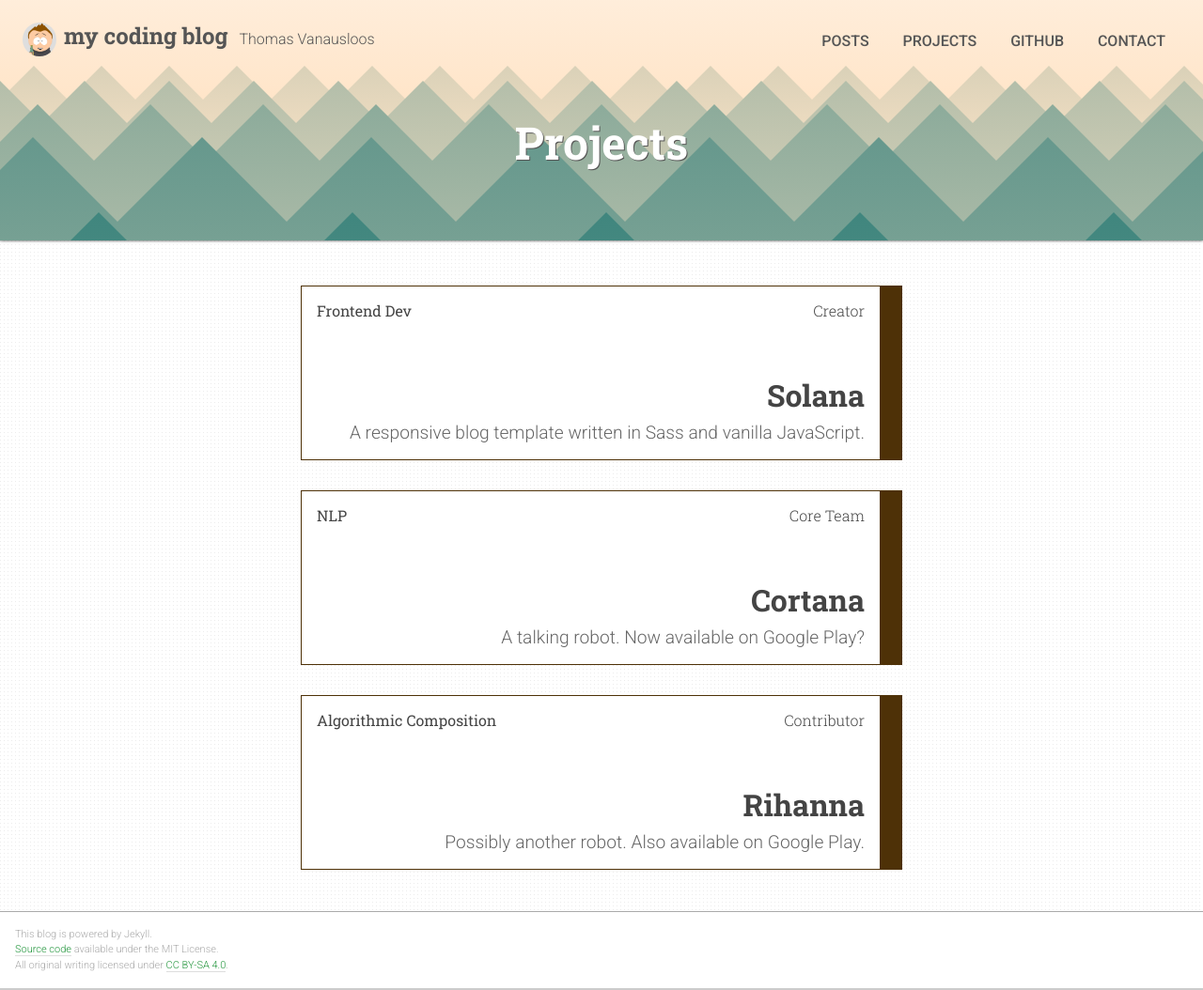
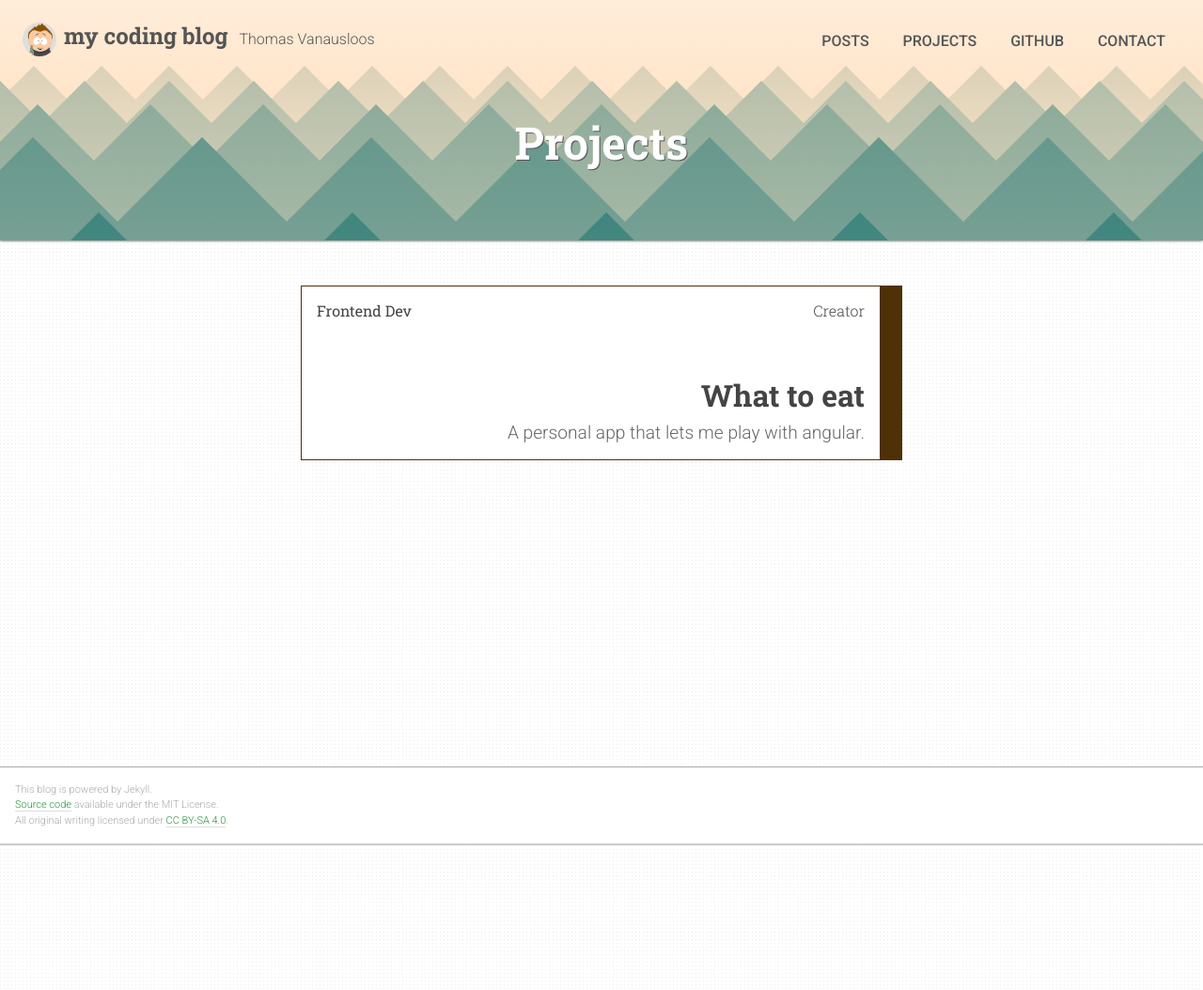
Before and after one commit to Thomasvanausloos/Thomasvanausloos.github.io, a Jekyll site: the page built from projects.html, in a window 1280 px wide. Shown: the whole page at 94% size. Built offline with Jekyll 4.4.1, drawn with Linux system fonts in a browser that asks for light colours.

Commit message:
[Thomas] updated projects

```diff
--- a/_config.yml
+++ b/_config.yml
@@ -34,21 +34,11 @@ nav_menu:
 
 # Objects listed here will appear on the /projects.html page.
 projects:
-  - title: Solana
-    teaser: A responsive blog template written in Sass and vanilla JavaScript.
-    url: https://github.com/rlue/jekyll-solana
+  - title: What to eat
+    teaser: A personal app that lets me play with angular.
+    url: https://github.com/Thomasvanausloos/what-to-eat
     role: Creator
     category: Frontend Dev
-  - title: Cortana
-    teaser: A talking robot. Now available on Google Play?
-    url: https://play.google.com/store/apps/details?id=com.microsoft.cortana
-    role: Core Team
-    category: NLP
-  - title: Rihanna
-    teaser: Possibly another robot. Also available on Google Play.
-    url: https://play.google.com/store/music/artist/Rihanna?id=Arcw2m2ih45qntv3fufub25tyhu
-    role: Contributor
-    category: Algorithmic Composition
 
 #################
 # Site Settings #
```
